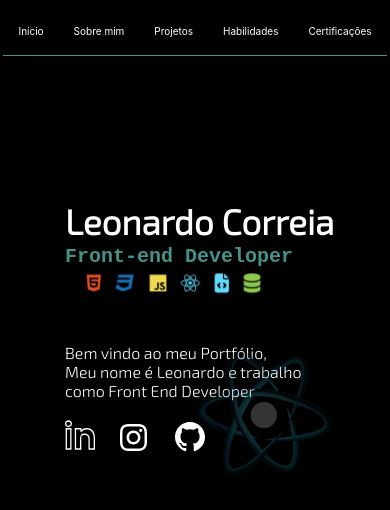
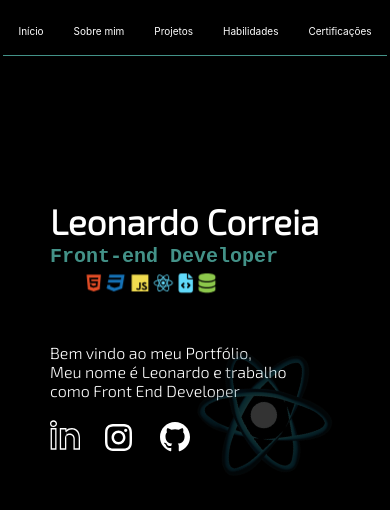
Before and after one commit to Leonardo-Correia-da-silva/Portfolio, a React (Create React App) app: page / in a window 390 px wide. Shown: the top 510 px of the page. Built offline with nearby package versions, Linux system fonts and the light colour scheme.

Commit message:
Update principal.css

```diff
--- a/src/componentes/container/principal/principal.css
+++ b/src/componentes/container/principal/principal.css
@@ -42,6 +42,10 @@
 
 }
 
+.box-icone{
+    margin-left: 20px;
+}
+
 
 
 .resumo{
@@ -75,28 +79,31 @@
 }
 
 
+
+
+
 @media screen and (max-width: 768px) {
 
     .nome {
         font-size: 35px;
-        padding-left: 65px;
+        padding-left: 50px;
 
     }
 
     .sou {
         font-size: 20px;
         margin-top: -20px;
-        padding-left: 65px;
+        padding-left: 50px;
     }
 
     .resumo {
         font-size: 16px;
         margin-top: 50px;
-        padding-left: 65px;
+        padding-left: 50px;
     }
     .icone {
         font-size: 2em;
-        margin-right: -66px;
+        margin-right: -75px;
         animation: pulse 2s infinite;
         padding-left: 80px;
 
@@ -104,21 +111,22 @@
 
     .in{
         margin-top: 20px;
-        margin-left: 65px;
+        margin-left: 50px;
     }
 
     .instagram{
-        margin-left: 120px;
+        margin-left: 105px;
     }
 
     .github{
-        margin-left: 175px;
+        margin-left: 160px;
     }
+
 
 }
 
 
-@media screen and (max-width: 968px){
+@media screen and (max-width: 768px){
     .box-icone{
         margin-left: -8%;
 
```
